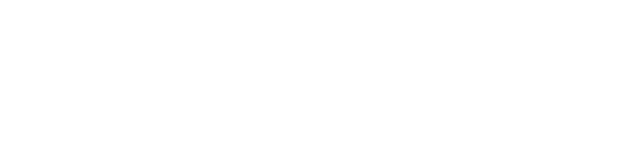
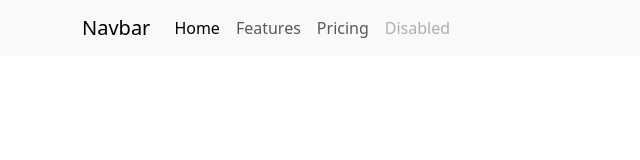
Before and after one commit to Menegerdelen/generationEjercicioRestaurante, a plain HTML site: page index.html in a window 1280 px wide. Shown: the whole page, without its empty margins (0-640 px from the left). Drawn offline with nearby package versions, Linux system fonts and the light colour scheme.

Commit message:
estructura base

```diff
--- a/assets/css/estilos.css
+++ b/assets/css/estilos.css
@@ -0,0 +1,9 @@
+
+
+
+body {
+    display: grid;
+    min-height: 100dvh;
+    grid-template-rows: auto 1fr auto;
+
+}
--- a/index.html
+++ b/index.html
@@ -11,15 +11,54 @@
 </head>
 <body>
 
+<!-- navbar -->
+<nav class="navbar navbar-expand-lg bg-body-tertiary">
+  <div class="container">
+    <a class="navbar-brand" href="#">Navbar</a>
+    <button class="navbar-toggler" type="button" data-bs-toggle="collapse" data-bs-target="#navbarNav" aria-controls="navbarNav" aria-expanded="false" aria-label="Toggle navigation">
+      <span class="navbar-toggler-icon"></span>
+    </button>
+    <div class="collapse navbar-collapse" id="navbarNav">
+      <ul class="navbar-nav">
+        <li class="nav-item">
+          <a class="nav-link active" aria-current="page" href="#">Home</a>
+        </li>
+        <li class="nav-item">
+          <a class="nav-link" href="#">Features</a>
+        </li>
+        <li class="nav-item">
+          <a class="nav-link" href="#">Pricing</a>
+        </li>
+        <li class="nav-item">
+          <a class="nav-link disabled" aria-disabled="true">Disabled</a>
+        </li>
+      </ul>
+    </div>
+  </div>
+</nav>
 
+<!-- main -->
+<main>
+    <!-- hero-section -->
+    <section>
 
+    </section>
 
+    <!-- menu cards -->
+    <section>
 
+    </section>
 
+    <!-- form de reserva -->
+    <section>
 
+    </section>
+</main>
 
+<!-- footer -->
+<footer>
 
-
+</footer>
 
 
     <script src="https://cdn.jsdelivr.net/npm/bootstrap@5.3.8/dist/js/bootstrap.bundle.min.js" integrity="sha384-FKyoEForCGlyvwx9Hj09JcYn3nv7wiPVlz7YYwJrWVcXK/BmnVDxM+D2scQbITxI" crossorigin="anonymous"></script>
```
